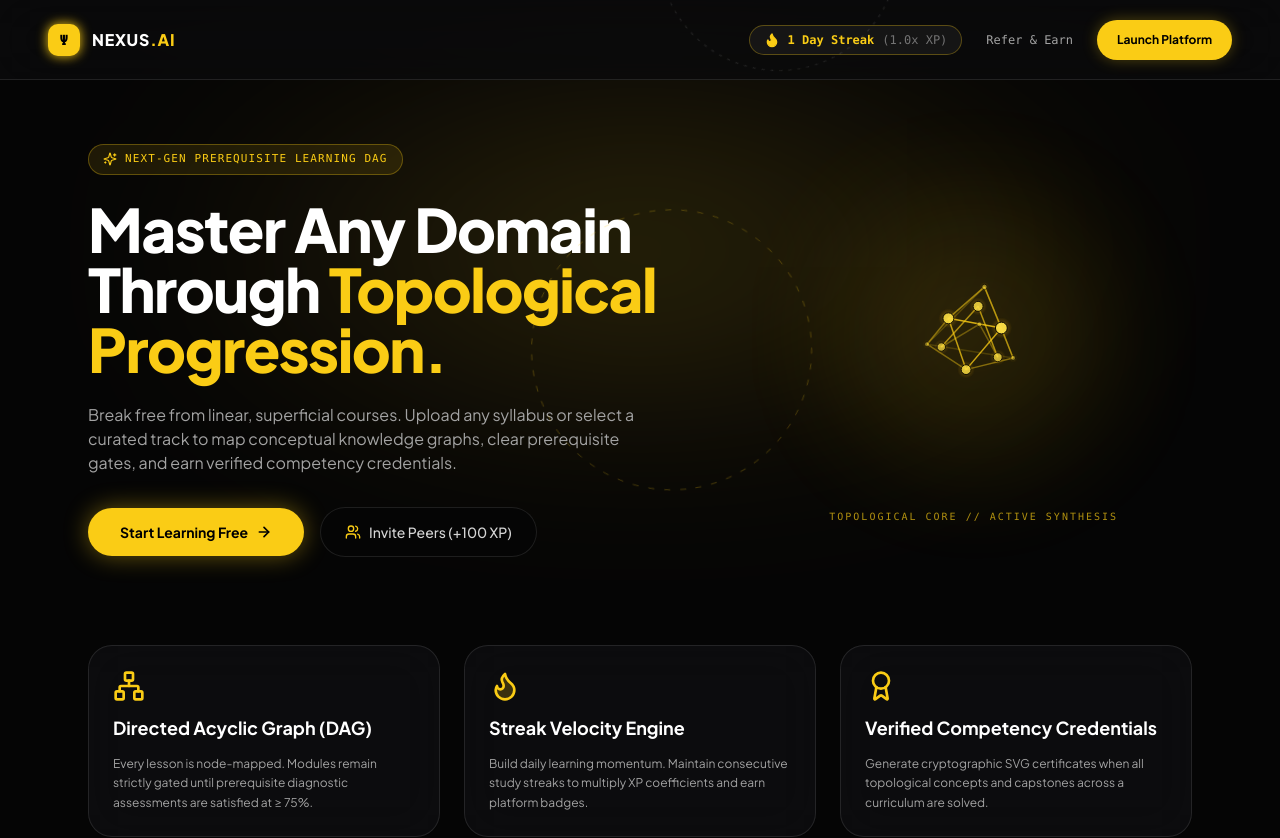
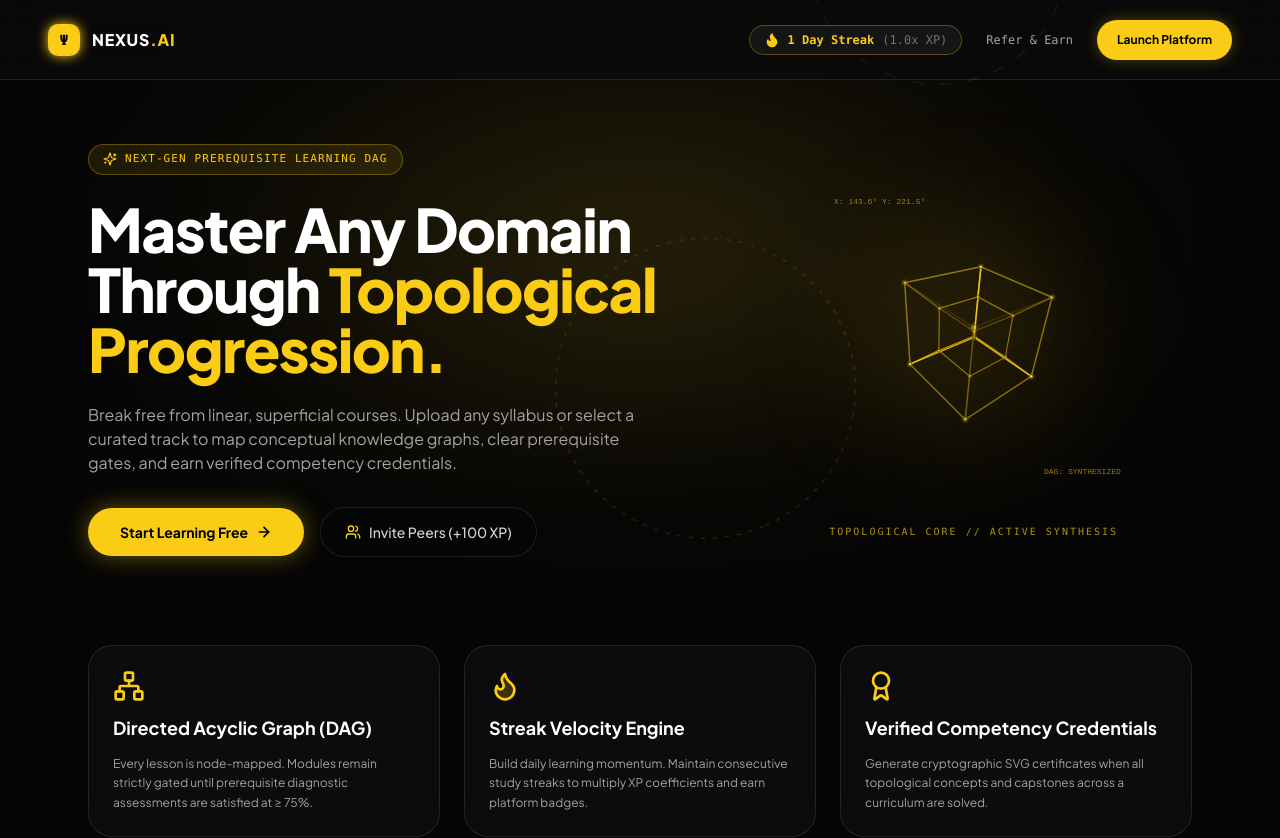
Before and after one commit to MohamedSuhail-M/Learn-From-Basics-AI, a Next.js app: page / in a window 1280 px wide. Shown: the top 838 px of the page. Built offline with nearby package versions, Linux system fonts and the light colour scheme.

Commit message:
feat: embed 3D topological hologram on landing page, integrate streak engine and referrals

```diff
--- a/app/page.tsx
+++ b/app/page.tsx
@@ -1,6 +1,6 @@
 'use client';
 
-import { useEffect, useState } from 'react';
+import { useEffect, useState, useMemo } from 'react';
 import Link from 'next/link';
 import { Button } from '@/components/ui/button';
 import {
@@ -15,113 +15,138 @@ import {
 import { PRESET_COURSES } from '@/lib/preset-courses';
 import { recordDayActivity, StreakData } from '@/lib/streak-tracker';
 
-// 3D SVG Vector Hologram Engine
-function Hologram3DVector() {
-  const [rotation, setRotation] = useState({ aX: 0, aY: 0, aZ: 0 });
+// Original 3D Cyber-Noir Hologram Wireframe Matrix
+function OriginalCyberHologram3D() {
+  const [angle, setAngle] = useState({ x: 25, y: 35, z: 0 });
 
   useEffect(() => {
     let animId: number;
-    const animate = () => {
-      setRotation((prev) => ({
-        aX: prev.aX + 0.007,
-        aY: prev.aY + 0.011,
-        aZ: prev.aZ + 0.004,
+    const loop = () => {
+      setAngle((prev) => ({
+        x: (prev.x + 0.35) % 360,
+        y: (prev.y + 0.55) % 360,
+        z: (prev.z + 0.2) % 360,
       }));
-      animId = requestAnimationFrame(animate);
+      animId = requestAnimationFrame(loop);
     };
-    animId = requestAnimationFrame(animate);
+    animId = requestAnimationFrame(loop);
     return () => cancelAnimationFrame(animId);
   }, []);
 
-  // 3D Octahedron & Central Topology Coordinates
-  const nodes: [number, number, number][] = [
-    [0, -1.25, 0],   // Top apex
-    [1.15, 0, 0],    // Right
-    [0, 0, 1.15],    // Front
-    [-1.15, 0, 0],   // Left
-    [0, 0, -1.15],   // Back
-    [0, 1.25, 0],    // Bottom apex
-    // Inner orbital lattice
-    [0.55, 0.55, 0.55],
-    [-0.55, 0.55, -0.55],
-    [0.55, -0.55, -0.55],
-    [-0.55, -0.55, 0.55]
-  ];
+  // 3D Geometry: Hypercube / Nested Topological Lattice
+  const vertices = useMemo(() => {
+    const s1 = 80;
+    const s2 = 42;
+    return [
+      // Outer Hypercube
+      [-s1, -s1, -s1], [s1, -s1, -s1], [s1, s1, -s1], [-s1, s1, -s1],
+      [-s1, -s1, s1],  [s1, -s1, s1],  [s1, s1, s1],  [-s1, s1, s1],
+      // Inner Topological Core
+      [-s2, -s2, -s2], [s2, -s2, -s2], [s2, s2, -s2], [-s2, s2, -s2],
+      [-s2, -s2, s2],  [s2, -s2, s2],  [s2, s2, s2],  [-s2, s2, s2],
+    ];
+  }, []);
 
-  const edges: [number, number][] = [
-    [0, 1], [0, 2], [0, 3], [0, 4], // Upper pyramid
-    [5, 1], [5, 2], [5, 3], [5, 4], // Lower pyramid
-    [1, 2], [2, 3], [3, 4], [4, 1], // Equator belt
-    [6, 7], [7, 8], [8, 9], [9, 6]  // Inner lattice
-  ];
+  const edges = useMemo(() => {
+    return [
+      // Outer Cube
+      [0, 1], [1, 2], [2, 3], [3, 0],
+      [4, 5], [5, 6], [6, 7], [7, 4],
+      [0, 4], [1, 5], [2, 6], [3, 7],
+      // Inner Core
+      [8, 9], [9, 10], [10, 11], [11, 8],
+      [12, 13], [13, 14], [14, 15], [15, 12],
+      [8, 12], [9, 13], [10, 14], [11, 15],
+      // Inter-dimensional bridges
+      [0, 8], [1, 9], [2, 10], [3, 11],
+      [4, 12], [5, 13], [6, 14], [7, 15],
+    ];
+  }, []);
 
-  // 3D Perspective Projection
-  const cx = 160;
-  const cy = 160;
-  const fov = 130;
-  const dist = 3.3;
+  // Projection logic
+  const radX = (angle.x * Math.PI) / 180;
+  const radY = (angle.y * Math.PI) / 180;
+  const radZ = (angle.z * Math.PI) / 180;
 
-  const projectedNodes = nodes.map(([x, y, z]) => {
-    let x1 = x * Math.cos(rotation.aY) + z * Math.sin(rotation.aY);
-    let z1 = -x * Math.sin(rotation.aY) + z * Math.cos(rotation.aY);
+  const cx = 175;
+  const cy = 175;
+  const fov = 260;
 
-    let y2 = y * Math.cos(rotation.aX) - z1 * Math.sin(rotation.aX);
-    let z2 = y * Math.sin(rotation.aX) + z1 * Math.cos(rotation.aX);
+  const projected = vertices.map(([vx, vy, vz]) => {
+    // Rotate Y
+    let x1 = vx * Math.cos(radY) + vz * Math.sin(radY);
+    let z1 = -vx * Math.sin(radY) + vz * Math.cos(radY);
 
-    let x3 = x1 * Math.cos(rotation.aZ) - y2 * Math.sin(rotation.aZ);
-    let y3 = x1 * Math.sin(rotation.aZ) + y2 * Math.cos(rotation.aZ);
+    // Rotate X
+    let y2 = vy * Math.cos(radX) - z1 * Math.sin(radX);
+    let z2 = vy * Math.sin(radX) + z1 * Math.cos(radX);
 
-    const scale = fov / (z2 + dist);
+    // Rotate Z
+    let x3 = x1 * Math.cos(radZ) - y2 * Math.sin(radZ);
+    let y3 = x1 * Math.sin(radZ) + y2 * Math.cos(radZ);
+
+    const perspective = fov / (fov + z2 + 180);
     return {
-      x: x3 * scale + cx,
-      y: y3 * scale + cy,
+      x: x3 * perspective + cx,
+      y: y3 * perspective + cy,
       z: z2,
+      scale: perspective,
     };
   });
 
   return (
-    <div className="relative w-[320px] h-[320px] flex items-center justify-center select-none pointer-events-none">
-      {/* Radiant Amber Glow Backdrop */}
-      <div className="absolute w-[260px] h-[260px] bg-yellow-400/15 rounded-full blur-3xl animate-pulse" />
+    <div className="relative w-[350px] h-[350px] flex items-center justify-center select-none pointer-events-none">
+      {/* Dynamic Cyber-Noir Radial Aura */}
+      <div
+        className="absolute w-[280px] h-[280px] rounded-full blur-3xl pointer-events-none"
+        style={{
+          background: 'radial-gradient(circle, rgba(250,204,21,0.2) 0%, rgba(202,138,4,0.05) 50%, transparent 75%)',
+        }}
+      />
 
-      <svg width="320" height="320" viewBox="0 0 320 320" className="relative z-10 overflow-visible">
+      <svg width="350" height="350" viewBox="0 0 350 350" className="relative z-10 overflow-visible">
         <defs>
-          <radialGradient id="homeHoloNodeGlow" cx="50%" cy="50%" r="50%">
-            <stop offset="0%" stopColor="#facc15" stopOpacity="0.9" />
+          <radialGradient id="holoNodeGlowOriginal" cx="50%" cy="50%" r="50%">
+            <stop offset="0%" stopColor="#fef08a" stopOpacity="1" />
+            <stop offset="50%" stopColor="#facc15" stopOpacity="0.8" />
             <stop offset="100%" stopColor="#ca8a04" stopOpacity="0" />
           </radialGradient>
         </defs>
 
-        {/* Orbit Reticles */}
+        {/* Tactical Crosshair Grid */}
+        <line x1="30" y1="175" x2="320" y2="175" stroke="#ffffff" strokeWidth="0.5" strokeOpacity="0.08" strokeDasharray="3 4" />
+        <line x1="175" y1="30" x2="175" y2="320" stroke="#ffffff" strokeWidth="0.5" strokeOpacity="0.08" strokeDasharray="3 4" />
+
+        {/* Concentric HUD Reticles */}
         <circle
-          cx="160"
-          cy="160"
-          r="140"
+          cx="175"
+          cy="175"
+          r="150"
           fill="none"
           stroke="#facc15"
           strokeWidth="1"
-          strokeDasharray="6 10"
-          opacity="0.25"
-          className="animate-[spin_24s_linear_infinite]"
+          strokeDasharray="4 8"
+          opacity="0.22"
+          className="animate-[spin_30s_linear_infinite]"
         />
         <circle
-          cx="160"
-          cy="160"
-          r="120"
+          cx="175"
+          cy="175"
+          r="130"
           fill="none"
           stroke="#ffffff"
-          strokeWidth="1"
-          strokeDasharray="3 6"
+          strokeWidth="0.75"
+          strokeDasharray="12 16"
           opacity="0.12"
-          className="animate-[spin_14s_linear_infinite_reverse]"
+          className="animate-[spin_20s_linear_infinite_reverse]"
         />
 
-        {/* Wireframe Edges */}
+        {/* Connecting Edges */}
         {edges.map(([start, end], idx) => {
-          const p1 = projectedNodes[start];
-          const p2 = projectedNodes[end];
+          const p1 = projected[start];
+          const p2 = projected[end];
           const avgZ = (p1.z + p2.z) / 2;
-          const alpha = Math.max(0.18, Math.min(0.9, (avgZ + 1.2) / 2.4));
+          const alpha = Math.max(0.12, Math.min(0.85, (avgZ + 120) / 240));
 
           return (
             <line
@@ -131,38 +156,47 @@ function Hologram3DVector() {
               x2={p2.x}
               y2={p2.y}
               stroke="#facc15"
-              strokeWidth="1.5"
+              strokeWidth={idx >= 12 && idx < 24 ? '1.2' : '1.5'}
               strokeOpacity={alpha}
             />
           );
         })}
 
-        {/* Node Vertices */}
-        {projectedNodes.map((p, idx) => {
-          const radius = Math.max(2.6, (p.z + 1.6) * 2.4);
-          const opacity = Math.max(0.35, (p.z + 1.6) / 2.6);
+        {/* 3D Vertices */}
+        {projected.map((p, idx) => {
+          const isInner = idx >= 8;
+          const radius = (isInner ? 2.5 : 3.5) * p.scale;
+          const opacity = Math.max(0.3, Math.min(1, (p.z + 100) / 200));
 
           return (
-            <g key={`node-${idx}`}>
+            <g key={`vertex-${idx}`}>
               <circle
                 cx={p.x}
                 cy={p.y}
-                r={radius * 1.8}
-                fill="url(#homeHoloNodeGlow)"
-                opacity={opacity * 0.6}
+                r={radius * 2}
+                fill="url(#holoNodeGlowOriginal)"
+                opacity={opacity * 0.7}
               />
               <circle
                 cx={p.x}
                 cy={p.y}
                 r={radius}
                 fill="#fde047"
-                stroke="#000000"
-                strokeWidth="1"
+                stroke="#000"
+                strokeWidth="0.75"
                 opacity={opacity}
               />
             </g>
           );
         })}
+
+        {/* Floating Telemetry Labels */}
+        <text x="35" y="45" fill="#facc15" fontSize="8" fontFamily="monospace" opacity="0.6">
+          X: {angle.x.toFixed(1)}° Y: {angle.y.toFixed(1)}°
+        </text>
+        <text x="245" y="315" fill="#facc15" fontSize="8" fontFamily="monospace" opacity="0.6">
+          DAG: SYNTHESIZED
+        </text>
       </svg>
     </div>
   );
@@ -201,7 +235,7 @@ export default function HomePage() {
         </div>
 
         <div className="flex items-center gap-4 sm:gap-6">
-          {/* Daily Streak Counter HUD (Hydration Guarded) */}
+          {/* Daily Streak Counter HUD */}
           {mounted && streak && (
             <div className="hidden sm:flex items-center gap-2 px-3.5 py-1.5 rounded-full bg-white/5 border border-yellow-400/30 text-xs font-mono">
               <Flame className="w-4 h-4 text-yellow-400 animate-pulse fill-yellow-400" />
@@ -225,7 +259,7 @@ export default function HomePage() {
         </div>
       </header>
 
-      {/* Hero Section with 3D Hologram */}
+      {/* Hero Section */}
       <main className="relative z-10 max-w-6xl mx-auto px-6 pt-16 pb-28 space-y-16">
         <div className="grid grid-cols-1 lg:grid-cols-12 gap-10 items-center">
           {/* Left Text Column */}
@@ -263,7 +297,7 @@ export default function HomePage() {
 
           {/* Right 3D Vector Hologram */}
           <div className="lg:col-span-5 flex flex-col items-center justify-center">
-            <Hologram3DVector />
+            <OriginalCyberHologram3D />
             <div className="text-center pt-2">
               <span className="text-[10px] font-mono uppercase tracking-[0.2em] text-yellow-400/70">
                 Topological Core // Active Synthesis
```
